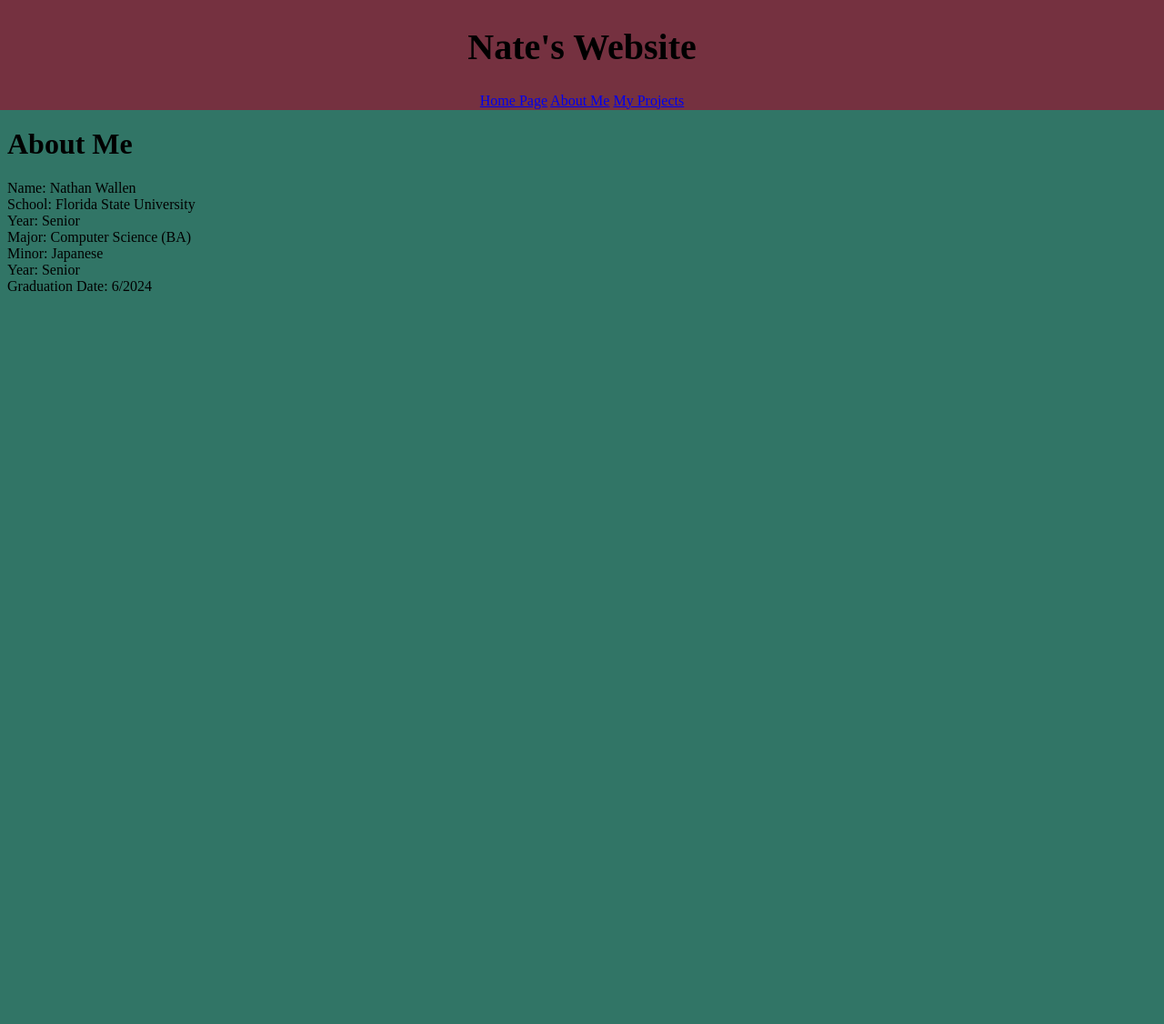
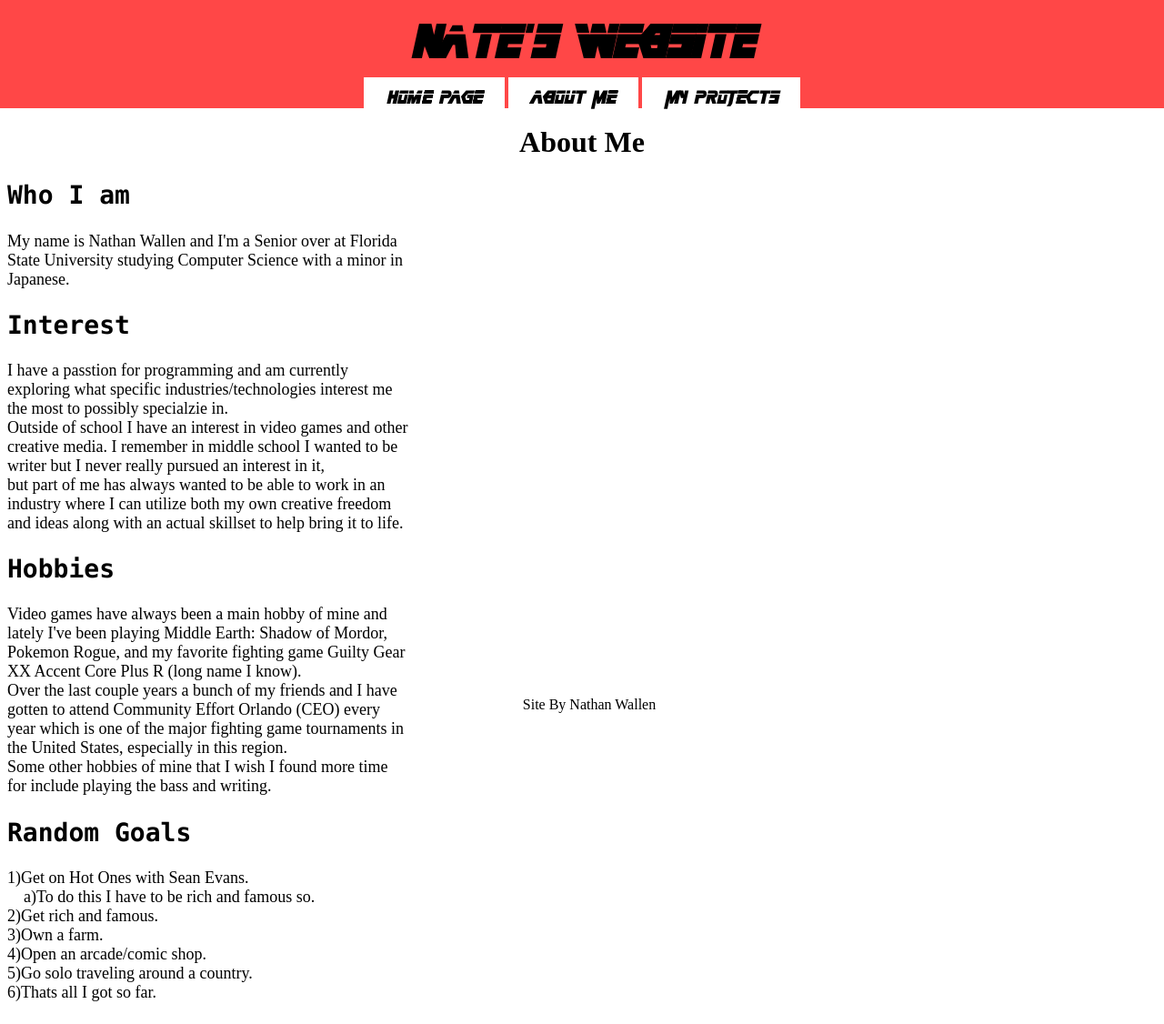
Before and after one commit to DomonickGeek/domonickgeek.github.io, a plain HTML site: page pages/aboutme.html in a window 1280 px wide. Shown: the whole page at 91% size. Before the commit the page ends 800 px from the top, so only its background shows below. Drawn offline with Linux system fonts and the light colour scheme.

Commit message:
6/21 Update
o	Changed color palette of website.
o	Added more content to About Me Page
o	Added Footer to all pages and bounded to bottom of the page.
o	Stopped hyperlinks in navigation bar from changing colors after being viewed.
o	Changed font sizes and styles across website.

```diff
--- a/pages/aboutme.html
+++ b/pages/aboutme.html
@@ -7,7 +7,7 @@
 <body>
     <header>
         <h1 id="headerTitle">
-            Nate's Website
+            NATE'S WEBSITE
         </h1>
         <nav>
             <a title="Link for Home Page" href="../index.html">Home Page</a>
@@ -15,13 +15,38 @@
             <a title="Link for My Projects Page" href="projects.html">My Projects</a>
         </nav>
     </header>
-    <h1><b>About Me</b></h1>
-    <p>Name: Nathan Wallen<br>
-        School: Florida State University<br>
-        Year: Senior<br>
-        Major: Computer Science (BA)<br>
-        Minor: Japanese<br>
-        Year: Senior<br>
-        Graduation Date: 6/2024</p>
+    <h1 class="bodyH1">About Me</h1>
+    <div class="content">
+        <h2>Who I am</h2>
+        <p class="bodyParagraph">My name is Nathan Wallen and I'm a Senior over at Florida State
+            University studying Computer Science with a minor in Japanese.
+        </p>
+        <h2>Interest</h2>
+        <p class="bodyParagraph">
+            I have a passtion for programming and am currently exploring what specific industries/technologies interest me the most to possibly specialzie in.
+            <br>Outside of school I have an interest in video games and other creative media. I remember in middle school I wanted to be writer but I never really pursued an interest in it,
+            <br>but part of me has always wanted to be able to work in an industry where I can utilize both my own creative freedom and ideas along with an actual skillset to help bring it to life.
+        </p>
+        <h2>Hobbies</h2>
+        <p class="bodyParagraph">
+            Video games have always been a main hobby of mine and lately I've been playing Middle Earth: Shadow of Mordor, Pokemon Rogue, and my favorite fighting game Guilty Gear XX Accent Core Plus R (long name I know).
+            <br>Over the last couple years a bunch of my friends and I have gotten to attend Community Effort Orlando (CEO) every year which is one of the major fighting game tournaments in the United States, especially in this region.
+            <br>Some other hobbies of mine that I wish I found more time for include playing the bass and writing.
+        </p>
+        <h2>Random Goals</h2>
+        <pre class="bodyParagraph">
+1)Get on Hot Ones with Sean Evans.
+    a)To do this I have to be rich and famous so.
+2)Get rich and famous.
+3)Own a farm.
+4)Open an arcade/comic shop.
+5)Go solo traveling around a country.
+6)Thats all I got so far.
+        </pre>
+        </div><!--End of content div-->
+
+    <footer>
+        <p>Site By Nathan Wallen</p>
+    </footer>
 </body>
 </html>
--- a/stylesheets/globalStyle.css
+++ b/stylesheets/globalStyle.css
@@ -1,5 +1,9 @@
+@font-face{
+    font-family: MGS;
+    src:url('../fonts/metag.ttf')}
+
 header {
-    background-color: #753140;
+    background-color: #ff4747;
     text-align: center;
     padding: 1px;
     margin-top: -10px;
@@ -11,9 +15,54 @@ header {
 }
 
 #headerTitle{
-    font-size:250%
+    font-family:MGS;
+    font-size:250%;
 }
 
+html{
+    min-height: 100%;
+    position: relative;
+}
 body{
-    background-color: #317566 ;
+    background-color: #ffffff;
 }
+
+a:link, a:visited{
+    font-family:MGS;
+    background-color: #ffffff;
+    padding:15px 25px;
+    color:black;
+    text-decoration: none;
+}
+
+footer{
+    position:fixed;
+    bottom:0;
+    width:100%;
+    text-align: center;
+    left:10;
+}
+
+.bodyH1{
+    text-align:center;
+    font-family:Bahnschrift;
+}
+
+h2{
+    font-family:consolas;
+    font-size:175%;
+}
+
+.bodyParagraph{
+    max-width: 35%;
+    font-size: large;
+    font-family:Bahnschrift;
+}
+
+.boxContainer{
+    display:flex;
+}
+
+#geekSIColumn{
+    flex:1;
+}
```
Also changed, not shown: index.html (+2 -2 lines), pages/projects.html (deleted, +0 -26 lines), fonts/metag.ttf (added).
